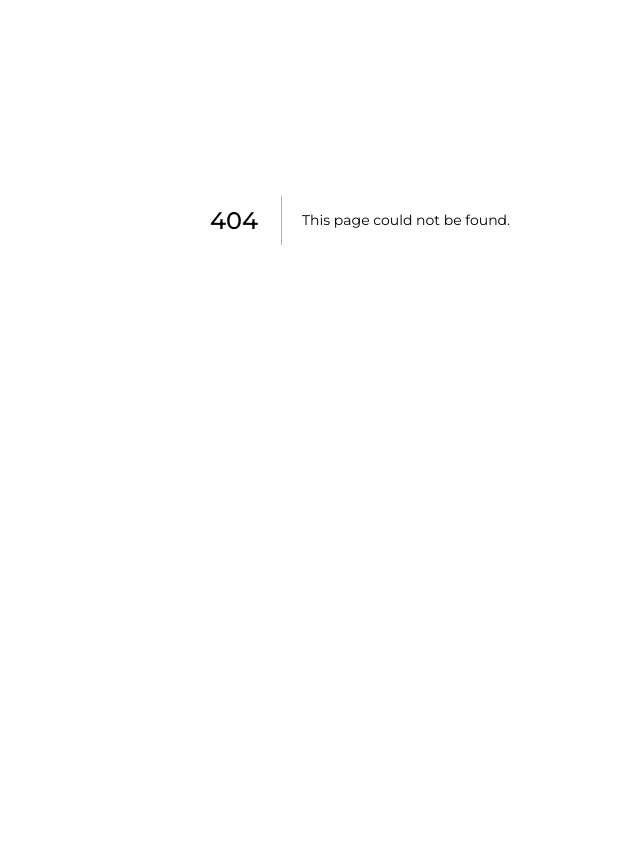
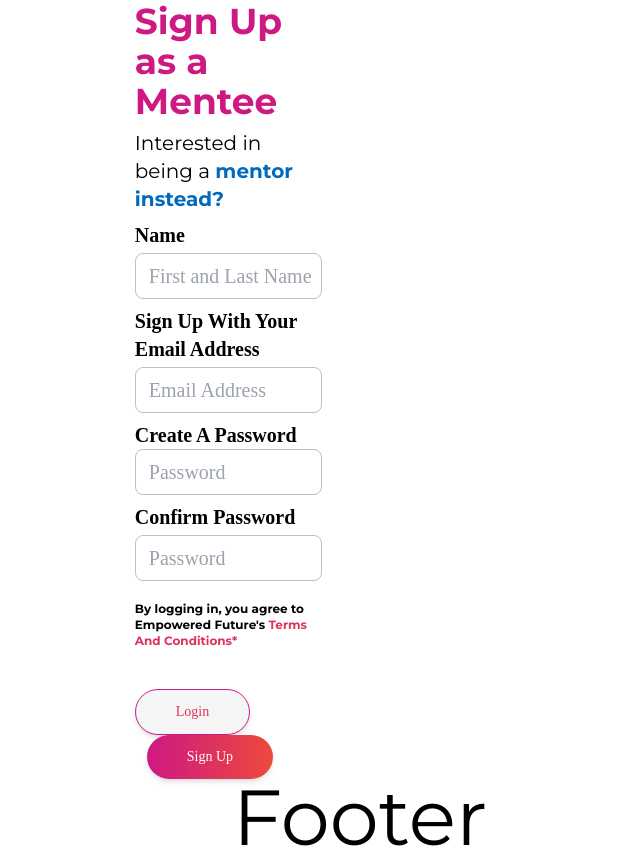
Before and after one commit to JasonXB/EF_Clone, a Next.js app: page /signUpForm/SignUpFormMentee in a window 1280 px wide. Before the commit this address had no page. Shown: the part 180-1045 px from the top of the page, without its empty margins (280-920 px from the left). Before the commit the page ends 800 px from the top, so only its background shows below. Built offline with nearby package versions, Linux system fonts and the light colour scheme; what tw-elements would draw is missing.

Commit message:
create sign up mentee component

```diff
--- a/pages/index.tsx
+++ b/pages/index.tsx
@@ -3,6 +3,9 @@ import HomePageBanner from '../src/components/homepage/ HomePageBanner';
 import ReusableCards from '../src/components/homepage/ReusableCards';
 
 import Layout from '../src/components/Layout';
+
+import SignUpFormMentee from './signUpForm/SignUpFormMentee';
+
 
 const ReusableCardData = [
   //links and img need to be added once we receive assets and where these link to.
@@ -46,6 +49,7 @@ const Home: NextPage = ({}) => {
       {/** video component -future */}
       {/** testimonials component -future  */}
       {/** blog component-future  */}
+
     </Layout>
   );
 };
--- /dev/null
+++ b/pages/signUpForm/SignUpFormMentee.tsx
@@ -0,0 +1,124 @@
+import React from "react";
+import { useRouter } from "next/router";
+import { useState } from "react";
+import Layout from '../../src/components/Layout';
+
+const SignUpFormMentee = () => {
+    const router = useRouter();
+    const [name, setName] = useState("");
+    const [email, setEmail] = useState("");
+    const [password, setPassword] = useState("");
+    const [confirmPassword, setConfirmPassword] = useState("");
+
+    const [emailError, setEmailError] = useState("");
+    const [nameError, setNameError] = useState("");
+    const [passwordError, setPasswordError] = useState("");
+    const [confirmPasswordError, setConfirmPasswordError] = useState("");
+    const [passwordValidation, setPasswordValidation] = useState("");
+
+    const handleSubmit = (e: any) => {
+        e.preventDefault();
+
+        if ( name === "" ) {
+            setNameError("*Please enter your name");
+        } else if ( !name.match(/^[A-Za-z\s]*$/) ) {
+            setNameError("*Please enter a valid name(Letters only)");
+        } else {
+            setNameError("");
+        }
+
+        if ( email === "" ) {
+            setEmailError("*Please enter your email");
+        } else if ( !email.match(/^[\w-\.]+@([\w-]+\.)+[\w-]{2,4}$/) ) {
+            setEmailError("*Please enter a valid email");
+        } else {
+            setEmailError("");
+        }
+
+        if (password === "" || confirmPassword === "") {
+            setPasswordError("*Passwords can not be empty");
+        } else {
+            setPasswordError("");
+        }
+
+
+        if (password !== confirmPassword) {
+            setConfirmPasswordError("*Passwords do not match. Please try again");
+        } else {
+            setConfirmPasswordError("");
+        }
+
+        if ( password.match(/^(?=.*[A-Za-z])(?=.*\d)[A-Za-z\d]{8,}$/) ) {
+            setPasswordValidation("");
+        } else {
+            setPasswordValidation("*Password must contain 8 characters, 1 letter and 1 number");
+        }
+
+        // Create a new user
+        fetch("http://localhost:3000/api/signUpMentee", {
+            method: "POST",
+            headers: {
+                "Content-Type": "application/json",
+            },
+            body: JSON.stringify({
+                name: name,
+                email: email,
+                password: password,
+            }),
+        })
+        .then((res) => res.json())
+        .then((data) => {
+            console.log(data);
+            router.push("/login");
+        });
+    }
+
+    const redirect = () => {
+        router.push("/login");
+    }
+    return (
+        <Layout>
+            <div className="container pb-10 my-20">
+                <div className="flex flex-row">
+                    <div>{/* This is the place holder for social media links */}</div>
+                    <hr className="text-secondary-1"/>
+                    <div className="relative w-5/12 border-l-1">
+                        <h1 className="text-4xl font-bold text-secondary-1">Sign Up as a Mentee</h1>
+                        {/* Not sure the route for mentor sign up page, should be changed later */}
+                        <h2 className="mt-2 text-xl">Interested in being a <a href="/signUpMentor" className="font-bold text-primary-1">mentor instead?</a></h2>
+                        <form className="relative">
+                            <div className="flex flex-col">
+                                <label className="mt-2 text-xl font-bold">Name</label>
+                                <input type="text" placeholder=" First and Last Name" className="p-2 mt-1 text-xl border border-solid rounded-lg border-smoke-3" value={name} onChange={(e) => setName(e.target.value)} required/>
+                                <span className="text-tertiary-1">{nameError}</span>
+                            </div>
+                            <div className="flex flex-col">
+                                <label className="mt-2 text-xl font-bold">Sign Up With Your Email Address</label>
+                                <input type="email" placeholder=" Email Address" className="p-2 mt-1 text-xl border border-solid rounded-lg border-smoke-3" value={email} onChange={(e) => setEmail(e.target.value)} required/>
+                                <span className="text-tertiary-1">{emailError}</span>
+                            </div>
+                            <div className="flex flex-col">
+                                <label className="mt-2 text-xl font-bold">Create A Password</label>
+                                <input type="password" placeholder=" Password" className="p-2 text-xl border border-solid rounded-lg mt-f1 border-smoke-3" value={password} onChange={(e) => setPassword(e.target.value)} required/>
+                                <span className="text-tertiary-1">{password === "" ? (passwordError) :("") }{passwordValidation}</span>
+                            </div>
+                            <div className="flex flex-col">
+                                <label className="mt-2 text-xl font-bold">Confirm Password</label>
+                                <input type="password" placeholder=" Password" className="p-2 mt-1 text-xl border border-solid rounded-lg border-smoke-3" value={confirmPassword} onChange={(e) => setConfirmPassword(e.target.value)} required/>
+                                <span className="text-tertiary-1">{confirmPassword === "" ? (passwordError) :(confirmPasswordError) }</span>
+                            </div>
+                            {/* Need the route for Terms And Conditions*/}
+                            <h3 className="mt-5 text-xs font-bold">By logging in, you agree to Empowered Future's <a href="" className="text-secondary-2">Terms And Conditions*</a></h3>
+                            <div className="absolute right-0 -bottom-15">
+                                <button className="px-10 py-3 mt-10 text-sm border border-solid rounded-full shadow-md text-secondary-2 bg-light border-secondary-1" onClick={redirect}>Login</button>
+                                <button type="submit" className="px-10 py-3 ml-3 mr-0 text-sm text-white rounded-full shadow-md font-montserrat bg-gradient-to-r from-secondary-1 to-tertiary-2" onClick={handleSubmit}>Sign Up</button>
+                            </div>
+                        </form>
+                    </div>
+                </div>
+            </div>
+        </Layout>
+    )
+}
+
+export default SignUpFormMentee;
```
Also changed, not shown: 1 other file (tests, documents, lock files or other folders).
